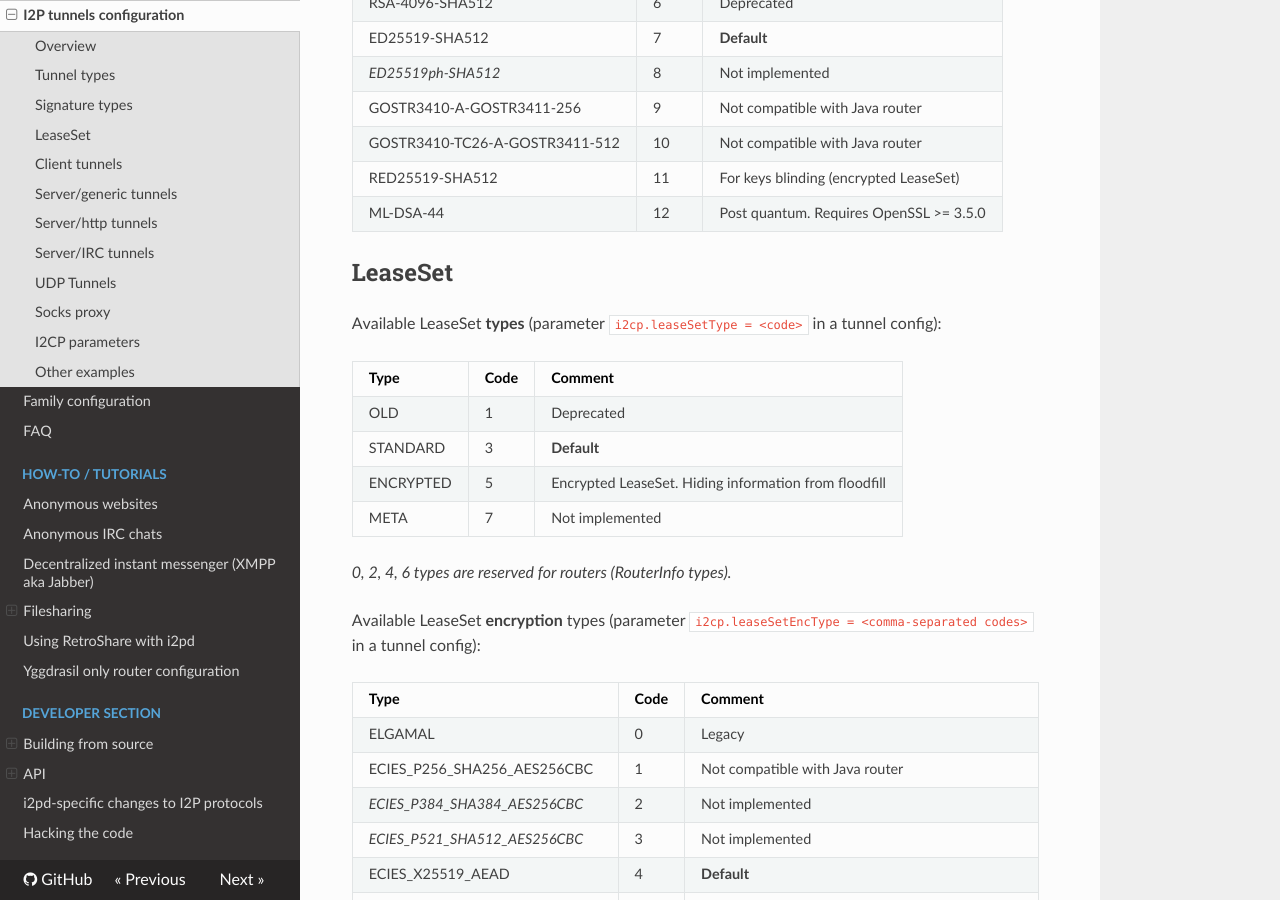
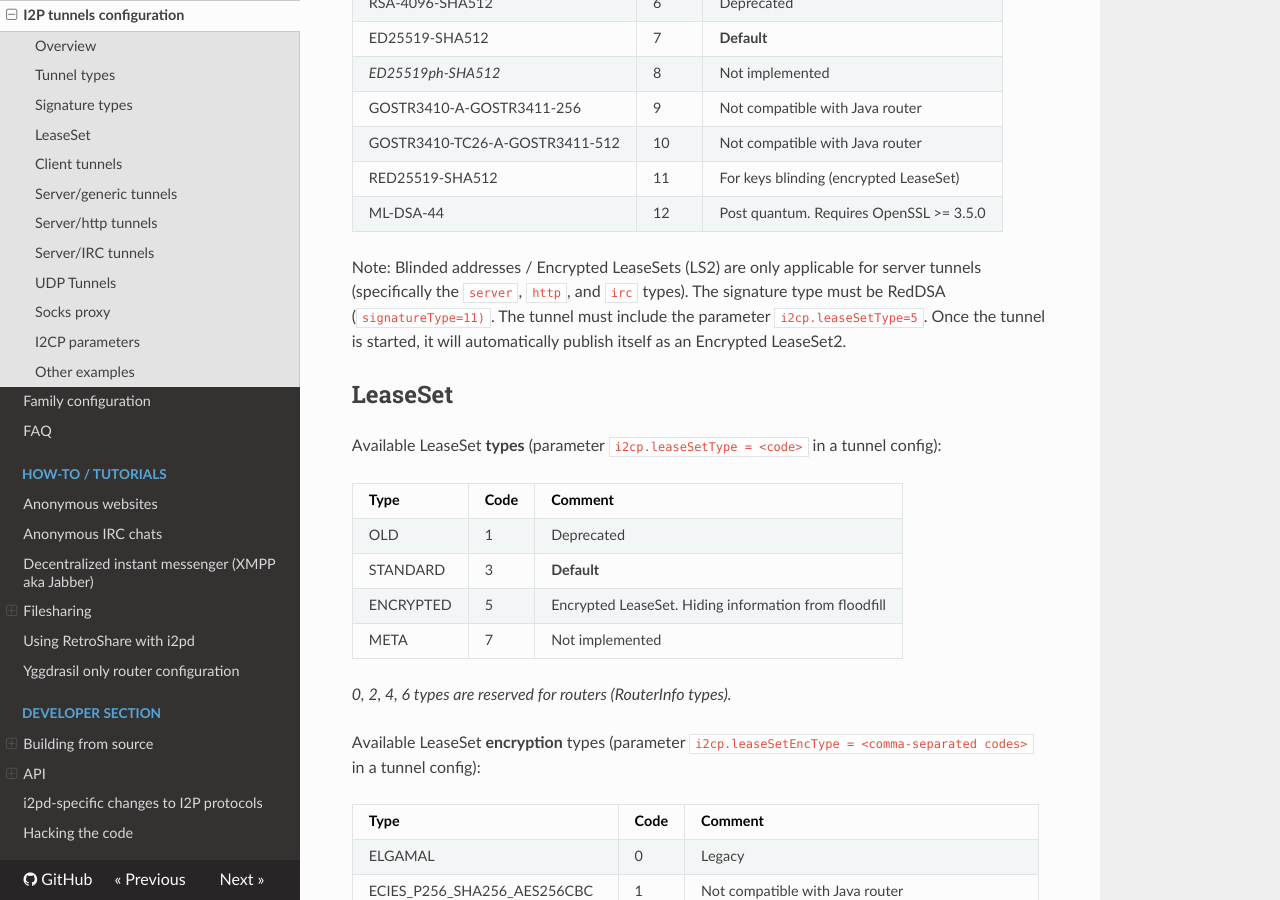
Before and after one commit to PurpleI2P/i2pd_docs_en, an MkDocs documentation site: the page built from docs/user-guide/tunnels.md, in a window 1280 px wide and 900 px high, scrolled down 1266 px. Built offline with MkDocs 1.6.1, drawn with Linux system fonts in a browser that asks for light colours; nearby versions of some CDN libraries.

Commit message:
added LS2 config options and requirements
https://github.com/PurpleI2P/i2pd/wiki/Publish-encrypted-LeaseSet

```diff
--- a/docs/user-guide/tunnels.md
+++ b/docs/user-guide/tunnels.md
@@ -49,6 +49,8 @@ GOSTR3410-A-GOSTR3411-256            | 9    | Not compatible with Java router
 GOSTR3410-TC26-A-GOSTR3411-512       | 10   | Not compatible with Java router
 RED25519-SHA512                      | 11   | For keys blinding (encrypted LeaseSet)
 ML-DSA-44                            | 12   | Post quantum. Requires OpenSSL >= 3.5.0
+
+Note: Blinded addresses / Encrypted LeaseSets (LS2) are only applicable for server tunnels (specifically the `server`, `http`, and `irc` types). The signature type must be RedDSA (`signatureType=11)`. The tunnel must include the parameter `i2cp.leaseSetType=5`. Once the tunnel is started, it will automatically publish itself as an Encrypted LeaseSet2.
 
 LeaseSet
 ------------
```
